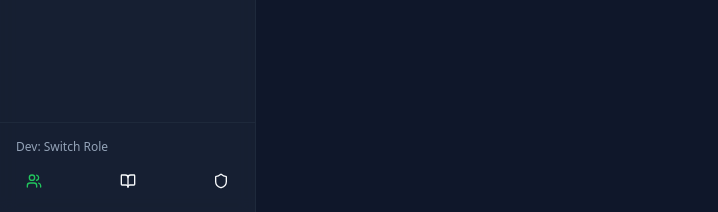
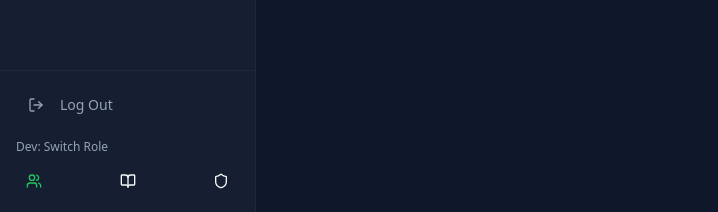
Before and after one commit to slinke-hub/Coursenation, a Next.js app: page / in a window 1280 px wide. Shown: the part 585-797 px from the top of the page, without its empty margins (0-718 px from the left). Built offline with nearby package versions, Linux system fonts and the light colour scheme.

Commit message:
UI Update

```diff
--- a/src/app/page.tsx
+++ b/src/app/page.tsx
@@ -12,13 +12,13 @@ export default function Home() {
       </div>
 
       <div className="mt-12 flex gap-4">
-        <Link href="/student">
+        <Link href="/login">
           <Button size="lg" className="text-lg">Start Learning</Button>
         </Link>
-        <Link href="/teacher">
+        <Link href="/login">
           <Button variant="outline" size="lg">Teacher Portal</Button>
         </Link>
-        <Link href="/admin">
+        <Link href="/login">
           <Button variant="ghost" size="lg">Admin</Button>
         </Link>
       </div>
--- a/src/components/layout/Sidebar.tsx
+++ b/src/components/layout/Sidebar.tsx
@@ -6,6 +6,7 @@ import { cn } from '@/lib/utils'
 import { Home, BookOpen, Trophy, Users, Settings, LogOut, Shield, Gamepad2, BarChart, Megaphone, ClipboardCheck, Calendar } from 'lucide-react'
 import { useUserStore } from '@/store/useUser'
 import { Button } from '@/components/ui/button'
+import { createClient } from '@/utils/supabase/client'
 
 const studentLinks = [
     { href: '/student', label: 'Home', icon: Home },
@@ -35,6 +36,12 @@ export function Sidebar() {
     const { role, setRole } = useUserStore()
 
     const links = role === 'teacher' ? teacherLinks : role === 'admin' ? adminLinks : studentLinks
+
+    const handleLogout = async () => {
+        const supabase = createClient()
+        await supabase.auth.signOut()
+        window.location.href = '/' // Force reload to clear client state
+    }
 
     return (
         <aside className="hidden w-64 flex-col border-r bg-card/50 backdrop-blur md:flex h-full">
@@ -66,8 +73,18 @@ export function Sidebar() {
                 })}
             </nav>
 
+            <div className="p-4 border-t border-border space-y-4">
+                <Button
+                    variant="ghost"
+                    className="w-full justify-start text-muted-foreground hover:text-destructive hover:bg-destructive/10"
+                    onClick={handleLogout}
+                >
+                    <LogOut className="mr-2 h-4 w-4" />
+                    Log Out
+                </Button>
+
                 {/* Dev Tool: Role Switcher */}
-            <div className="p-4 border-t border-border">
+                <div>
                     <p className="text-xs text-muted-foreground mb-2">Dev: Switch Role</p>
                     <div className="flex gap-2 justify-between">
                         <Button variant="ghost" size="icon" onClick={() => setRole('student')} title="Student" className={role === 'student' || !role ? 'text-primary' : ''}>
@@ -81,6 +98,7 @@ export function Sidebar() {
                         </Button>
                     </div>
                 </div>
+            </div>
         </aside>
     )
 }
```
Lines whose indentation alone changed are shown as unchanged.
